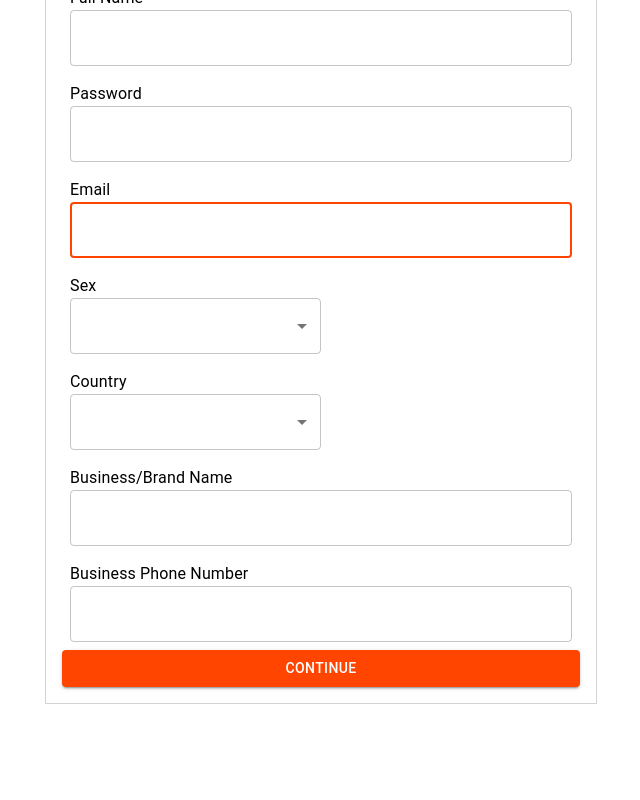
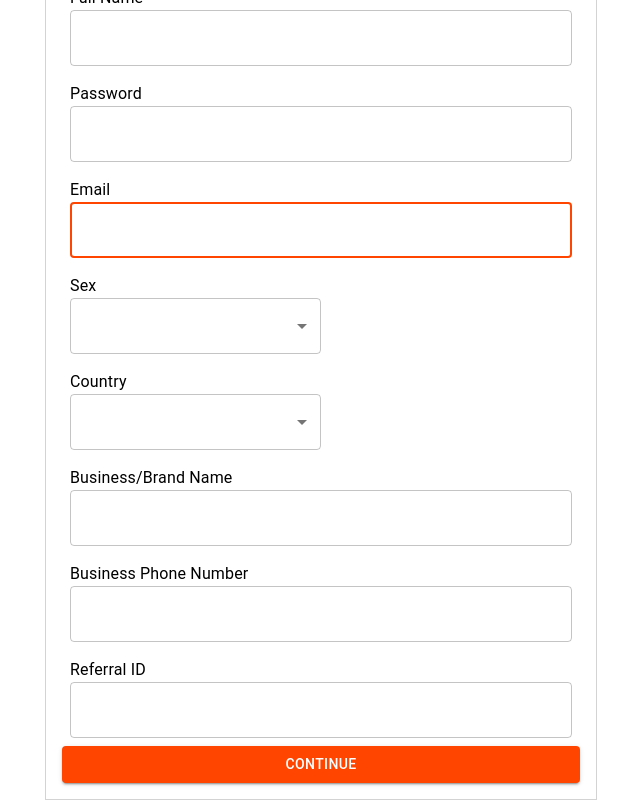
Before and after one commit to PeroHub/sapapay, a React (Create React App) app: page /signup in a window 1280 px wide. Shown: the part 287-1087 px from the top of the page, without its empty margins (319-959 px from the left). Before the commit the page ends 991 px from the top, so only its background shows below. Built offline with nearby package versions, Linux system fonts and the light colour scheme.

Commit message:
added referral ID

```diff
--- a/src/components/Signup.js
+++ b/src/components/Signup.js
@@ -169,7 +169,7 @@ export default function Signup() {
                 sx={{ width: "50%" }}
                 id="sex"
                 name="sex"
-                type="sex"
+                type="text"
                 // value={sex}
                 // onChange={handleSex}
                 onChange={handleChange}
@@ -185,9 +185,9 @@ export default function Signup() {
               <Typography>Country</Typography>
               <Select
                 sx={{ width: "50%" }}
-                id="sex"
-                name="sex"
-                type="sex"
+                id="country"
+                name="country"
+                type="text"
                 // value={sex}
                 // onChange={handleSex}
                 onChange={handleChange}
@@ -227,6 +227,19 @@ export default function Signup() {
               />
             </FormControl>
           </Box>
+          <Box sx={{ display: "flex", alignItems: "center" }}>
+            <FormControl sx={{ m: 1, width: "100%" }}>
+              <Typography sx={{ width: "50%" }}>Referral ID</Typography>
+              <TextField
+                sx={{ width: "100%" }}
+                required
+                id="referral"
+                name="referral"
+                type="text"
+                onChange={handleChange}
+              />
+            </FormControl>
+          </Box>
 
           {/* <Box sx={{display: "flex", alignItems:"center"}}>
                         <FormControl sx={{m: 1, width: "100%"}}>
--- a/src/components/Signupsuccess.js
+++ b/src/components/Signupsuccess.js
@@ -19,15 +19,16 @@ import { useAuth } from '../context/auth'
 export default function Signupsuccess () {
 
     const [copySuccess, setCopySuccess] = useState(false);
-    const [link, setLink] = useState("https://gfygefhgfgyfgajhfvfg")
+
 
     const {currentUser} = useAuth() // login or signup first
-    console.log(currentUser.email)
+    // console.log(currentUser.email)
     console.log("Current user ---> ", currentUser )
+    const [link, setLink] = useState(currentUser.username)
 
-    console.log("Sessions user ---> ", sessionStorage.getitem('user') ) // this one might have errors
+    // console.log("Sessions user ---> ", sessionStorage.getitem('user') ) // this one might have errors
 
-    console.log("this is" + link)
+    console.log("this is " + link)
     let handleLink = (event) => {
         setLink(event.target.value)
     }
@@ -60,7 +61,6 @@ export default function Signupsuccess () {
                     <Grid item xs={12} md={12}>
                     <Box sx={{ justifyContent: "center", alignItems: "center"}}>
                     <Typography  sx={{color: "#9ca3af"}}>Refer your friends</Typography>
-                    <Typography  sx={{color: "#9ca3af"}}>{currentUser.username}</Typography>
                     <TextField
 
                          fullWidth
```
